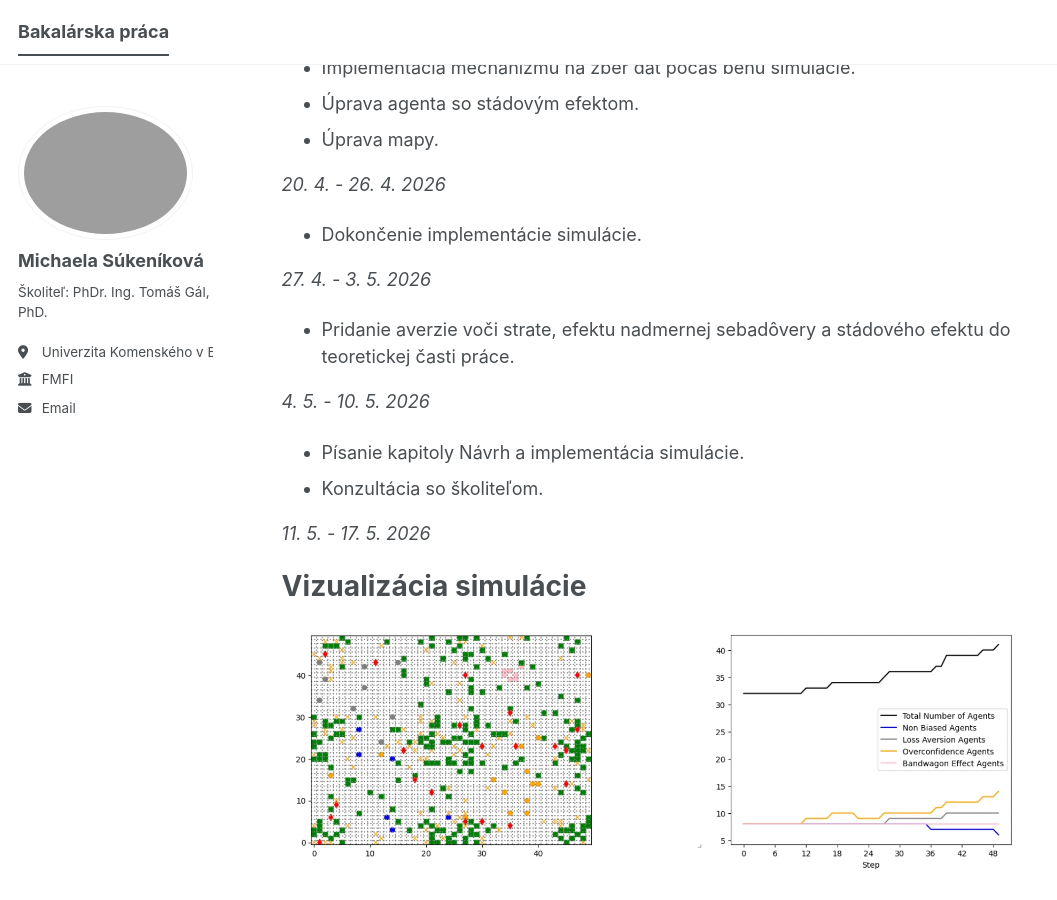
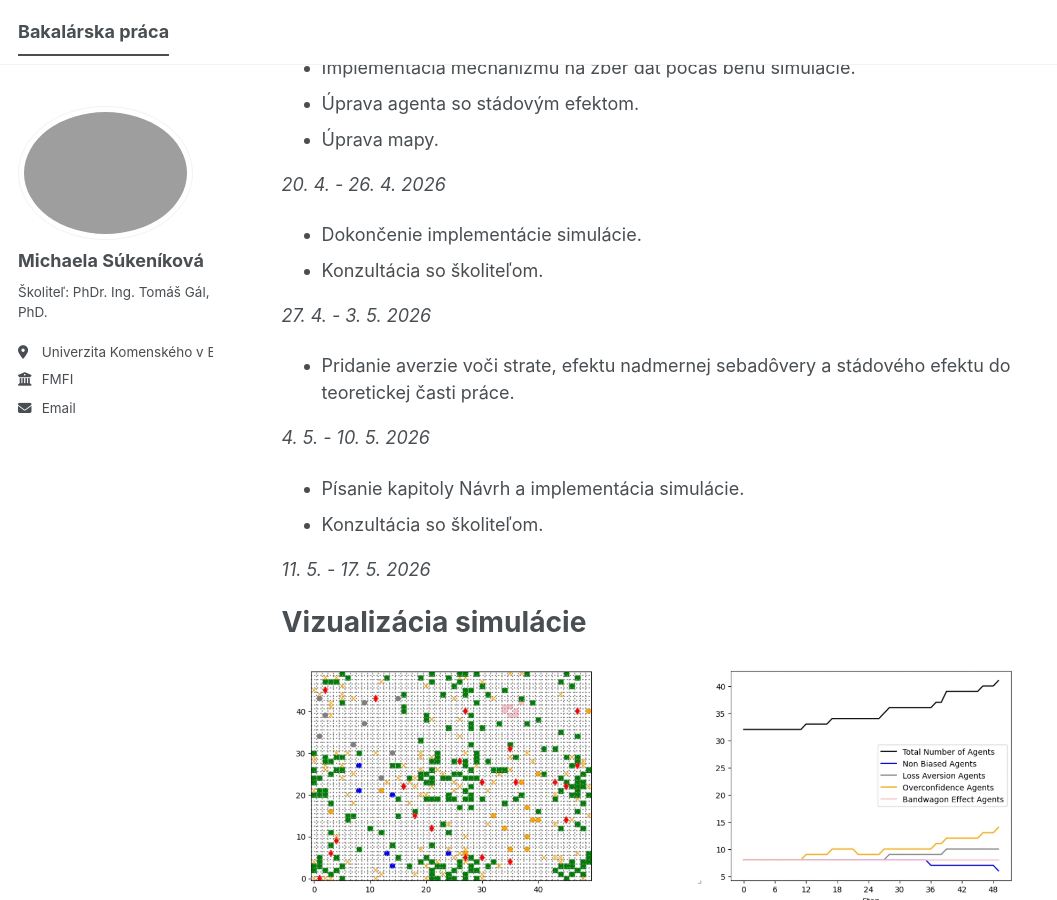
Before and after one commit to sumiuniba/sumiuniba.github.io, a Jekyll site: the page built from _pages/about.md, in a window 1280 px wide and 900 px high, scrolled down 1723 px. Shown: the whole window, without its empty margins (0-1057 px from the left). Built offline with Jekyll 4.4.1, drawn with Linux system fonts in a browser that asks for light colours.

Commit message:
Update about.md

```diff
--- a/_pages/about.md
+++ b/_pages/about.md
@@ -65,6 +65,7 @@ _13. 4. - 19. 4. 2026_
 _20. 4. - 26. 4. 2026_
 
 * Dokončenie implementácie simulácie.
+* Konzultácia so školiteľom.
 
 _27. 4. - 3. 5. 2026_
 
```
